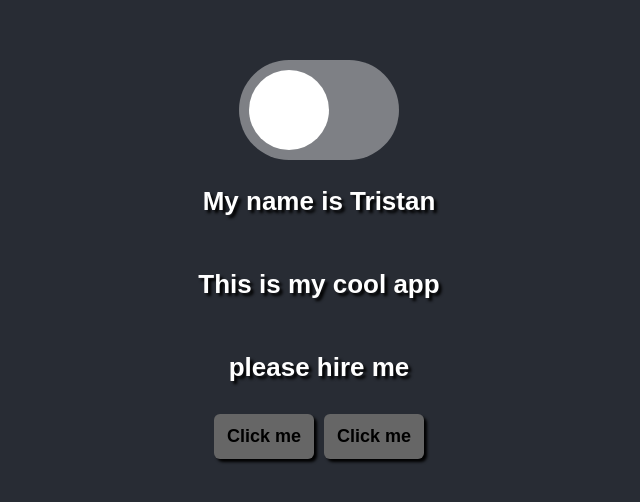
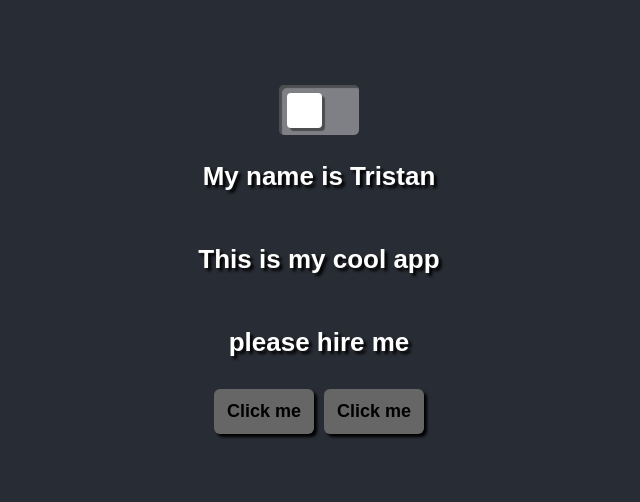
Before and after one commit to TrisRosco/portfolio, a React (Create React App) app in the folder pf/: page / in a window 1280 px wide. Shown: the part 138-640 px from the top of the page, without its empty margins (321-961 px from the left). Built offline with nearby package versions, Linux system fonts and the light colour scheme.

Commit message:
switch looks better

```diff
--- a/pf/src/components/toggleSwitch/styles.css
+++ b/pf/src/components/toggleSwitch/styles.css
@@ -10,21 +10,21 @@ body {
 }
 
 
-
 .App {
   font-family: sans-serif;
   text-align: center;
 }
 
 .switch {
-  width: 160px;
-  height: 100px;
+  width: 80px;
+  height: 50px;
   background-color: rgba(255, 255, 255, 0.4);
   display: flex;
   justify-content: flex-start;
-  border-radius: 50px;
-  padding: 10px;
+  border-radius: 5px;
+  padding: 8px;
   cursor: pointer;
+  box-shadow: inset 3px 3px 1px rgba(0, 0, 0, 0.4);
 }
 
 .switch[data-isOn="true"] {
@@ -32,8 +32,9 @@ body {
 }
 
 .handle {
-  width: 80px;
-  height: 80px;
+  width: 35px;
+  height: 35px;
   background-color: white;
-  border-radius: 40px;
+  border-radius: 4px;
+    box-shadow: 3px 3px 1px rgba(0, 0, 0, 0.4);
 }
```
